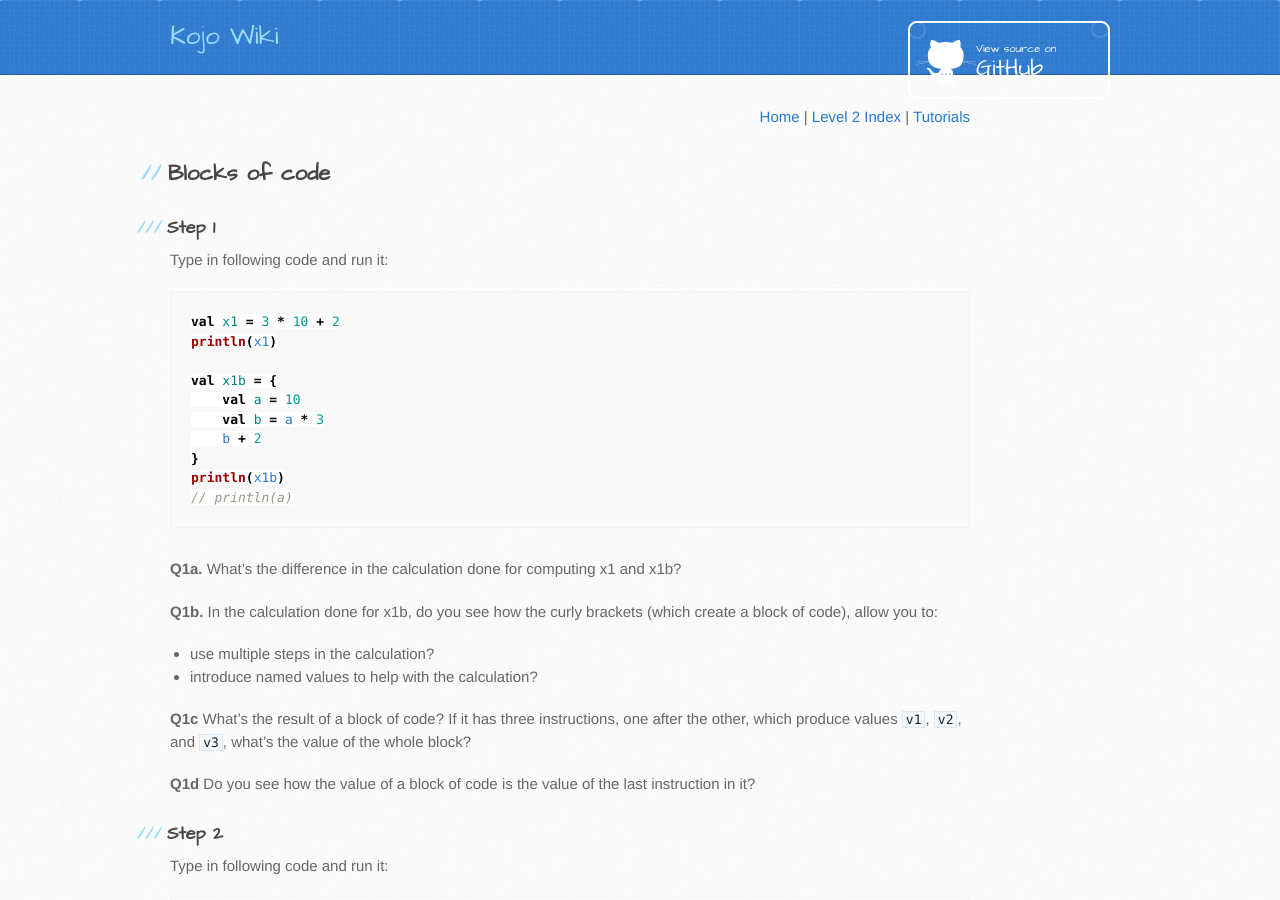
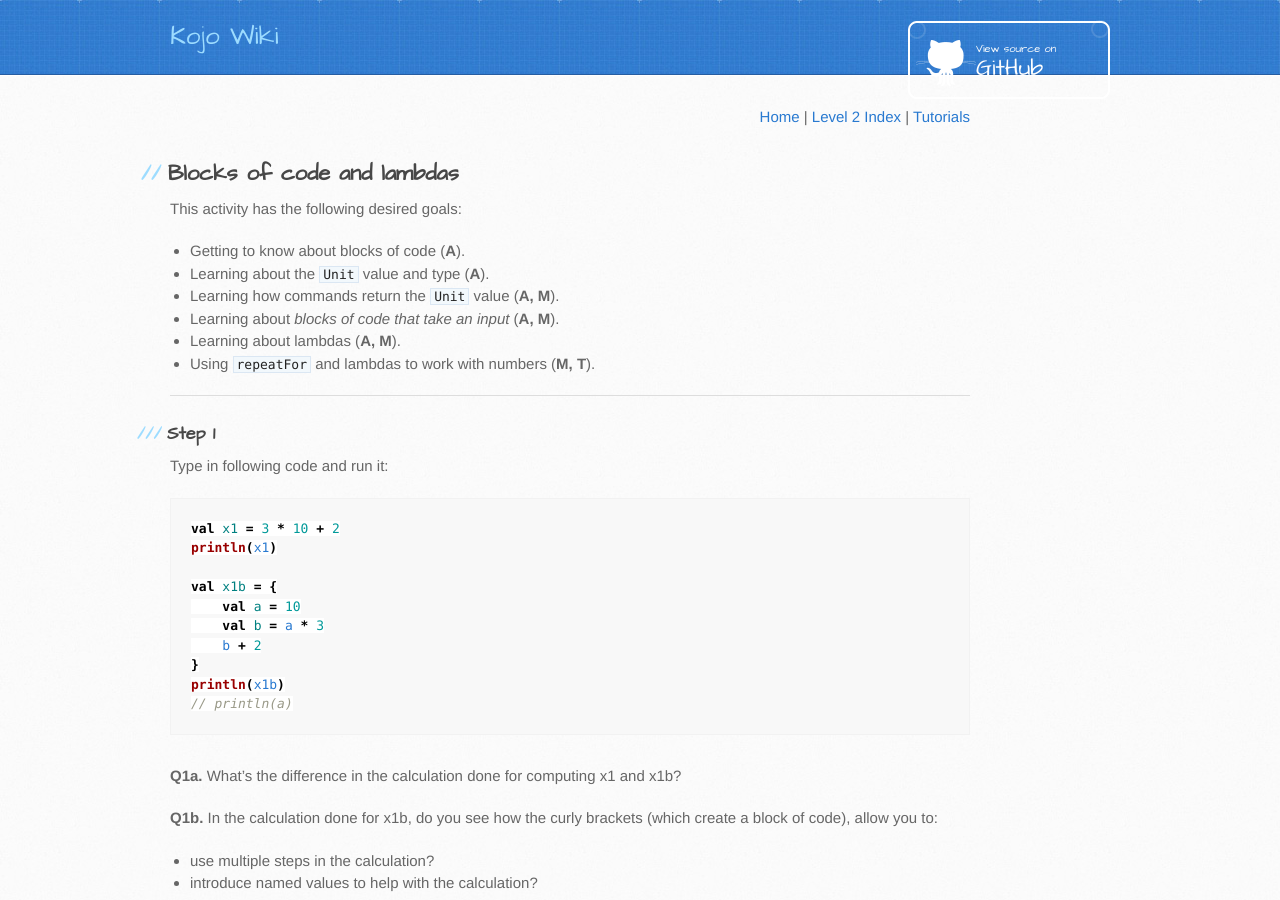
Before and after one commit to kojodoc/kojodoc.github.io, a Jekyll site: the page built from tutorials/lessons-level2/code-blocks.md, in a window 1280 px wide and 900 px high. Built offline with Jekyll 4.4.1, drawn with Linux system fonts in a browser that asks for light colours; our own code applies the rules of GitHub Pages for plain Markdown files; the repository's description, which GitHub fills in, is left out; some of the changed text lies outside the part shown.

Commit message:
Update code-blocks lesson.

````diff
--- a/tutorials/lessons-level2/code-blocks.md
+++ b/tutorials/lessons-level2/code-blocks.md
@@ -2,7 +2,17 @@
   <a href="../../index.html">Home</a> | <a href="index.html">Level 2 Index</a> | <a href="../../tutorials-index.html">Tutorials</a>
 </div>
 
-## Blocks of code
+## Blocks of code and lambdas
+
+This activity has the following desired goals:
+* Getting to know about blocks of code (**A**).
+* Learning about the `Unit` value and type (**A**).
+* Learning how commands return the `Unit` value (**A, M**).
+* Learning about *blocks of code that take an input* (**A, M**).
+* Learning about lambdas (**A, M**).
+* Using `repeatFor` and lambdas to work with numbers (**M, T**).
+
+---
 
 ### Step 1
 
@@ -30,6 +40,7 @@ println(x1b)
 
 **Q1d** Do you see how the value of a block of code is the value of the last instruction in it?
 
+---
 
 ### Step 2
 
@@ -46,6 +57,8 @@ println(x2)
 
 **Q2a.** What's the value of x2?
 
+---
+
 ### Step 3
 
 Type in following code and run it in Worksheet mode via *Shift+Enter*:
@@ -54,6 +67,8 @@ val x3 = right(90)
 ```
 
 **Q3a.** What's the value of x3? What's its type?
+
+---
 
 ### Step 4
 
@@ -67,6 +82,7 @@ val x4 = forward(100)
 **Q4b.** Do you see how (all) commands return the value `()`, whose type is `Unit`?
 The unit value `()` is meant to signify *no information* - and this makes sense based on what you have learned earlier - that commands carry out actions but do not return any information, as opposed to functions, which take in information and return new information.
 
+---
 
 ### Step 5
 
@@ -82,6 +98,7 @@ println(x5(10))
 
 **Q5a.** Do you see how the block of code above takes an input, and does a calculation based on this input?
 
+---
 
 ### Step 6
 
@@ -144,3 +163,9 @@ repeatFor(ab) { n =>
 **Q7d.** What's the benefit of a named block of code (user-defined command or function)? What's the drawback?
 
 **Q7e.** What's the benefit of an un-named block of code (anonymous command or function)? What's the drawback?
+
+---
+
+**Exercise**
+
+Write a program to print out all the positive integers below 20 that are divisible by 3.
````
Also changed, not shown: other parts of tutorials/lessons-level2/code-blocks.md (+4 -2 lines).
